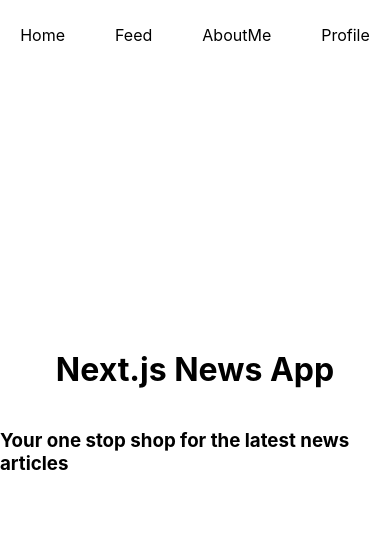
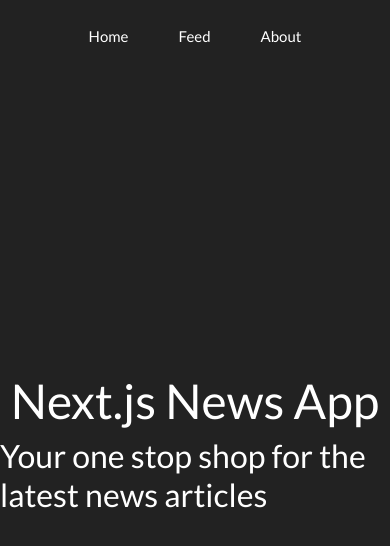
Before and after one commit to benimahat1291/NextNewsApp, a Next.js app: page / in a window 390 px wide. Shown: the top 546 px of the page. Built offline with nearby package versions, Linux system fonts and the light colour scheme.

Commit message:
responsive categroies

```diff
--- /dev/null
+++ b/components/Layout.js
@@ -0,0 +1,21 @@
+import Head from "next/head"
+import { Toolbar } from "./toolbar"
+import 'bootswatch/dist/darkly/bootstrap.min.css';
+
+const Layout = (props) => {
+    return (
+        <div>
+            <Head>
+                <title>NextNews</title>
+
+                <script src="https://cdn.jsdelivr.net/npm/bootstrap@5.0.0-beta3/dist/js/bootstrap.bundle.min.js" integrity="sha384-JEW9xMcG8R+pH31jmWH6WWP0WintQrMb4s7ZOdauHnUtxwoG2vI5DkLtS3qm9Ekf" crossorigin="anonymous"></script>
+            </Head>
+
+            <Toolbar/>
+            {props.children}
+
+        </div>
+    )
+}
+
+export default Layout
--- a/components/toolbar.js
+++ b/components/toolbar.js
@@ -6,11 +6,10 @@
 
     return (
         <div className={styles.main}>
-            <div onClick={()=> router.push('/')}>Home</div>
-            <div onClick={()=> router.push('/feed/1')}>Feed</div>
-            <div onClick={()=> router.push('/aboutme')}>AboutMe</div>
-            <div onClick={()=> window.location.href = "https://benimahat1291.github.io/portfolio2021/#/"}>Profile</div>
-        </div>
+        <div onClick={()=> router.push('/')}>Home</div>
+        <div onClick={()=> router.push('/feed/1')}>Feed</div>
+        <div onClick={()=> router.push('/aboutme')}>About</div>
+    </div>
     )
 
 };
--- a/package.json
+++ b/package.json
@@ -8,6 +8,7 @@
     "start": "next start"
   },
   "dependencies": {
+    "bootswatch": "^4.6.0",
     "next": "10.0.8",
     "react": "17.0.1",
     "react-dom": "17.0.1"
--- a/pages/aboutme.js
+++ b/pages/aboutme.js
@@ -1,9 +1,10 @@
 import { Toolbar } from "../components/toolbar";
+import Layout from "../components/Layout"
 import styles from "../styles/AboutMe.module.css"
 export const EOM = () => {
     return(
+        <Layout>
         <div className='page__container'>
-            <Toolbar/>
             <div className={styles.main}>
                 <h1>News App Developer</h1>
                 <div className={styles.aboutMe}>
@@ -16,6 +17,7 @@
 
             </div>
         </div>
+        </Layout>
     )
 };
 
--- a/pages/index.js
+++ b/pages/index.js
@@ -1,15 +1,16 @@
-import Head from 'next/head'
+import Layout from "../components/Layout"
 import { Toolbar } from '../components/toolbar'
 import styles from '../styles/Home.module.css'
 
 export default function Home() {
   return (
+      <Layout>
     <div className="page__container">
-        <Toolbar/>
       <div className={styles.main}>
           <h1>Next.js News App</h1>
           <h3>Your one stop shop for the latest news articles</h3>
       </div>
     </div>
+    </Layout>
   )
 }
--- a/styles/Toolbar.module.css
+++ b/styles/Toolbar.module.css
@@ -11,5 +11,5 @@
 }
 
 .main div:hover {
-    color: rgb(168, 168, 168)
+    color: #fff;
 }
--- a/styles/globals.css
+++ b/styles/globals.css
@@ -20,3 +20,38 @@
     height: 100vh;
     flex-direction: column;
 }
+
+.navbar-dark .navbar-toggler {
+    color: rgba(255,255,255,.6);
+    border: none !important;
+}
+.navbar-expand-md .navbar-nav .nav-link {
+    padding-left: 1rem !important;
+
+}
+
+.nav-link:hover {
+    border-radius: 25px;
+    background: white  !important;
+    color: #6495ED !important;
+    font-weight: bolder;
+}
+
+@media (min-width: 768px){
+    .navbar-expand-md .navbar-nav .nav-link {
+        padding:  0 1.5rem !important;
+
+    }
+
+    .nav-link:hover {
+        cursor: pointer;
+        transition: all 0.2s ease-in-out;
+        transform: scale(1.2);
+    }
+
+}
+
+@media (min-width: 375px){
+
+
+}
```
Also changed, not shown: components/categories.js (added, +46 -0 lines), pages/[feed]/[pageid].js (renamed from pages/feed/[pageid].js, +27 -11 lines), styles/Categories.module.css (added), 1 other file (tests, documents, lock files or other folders).
